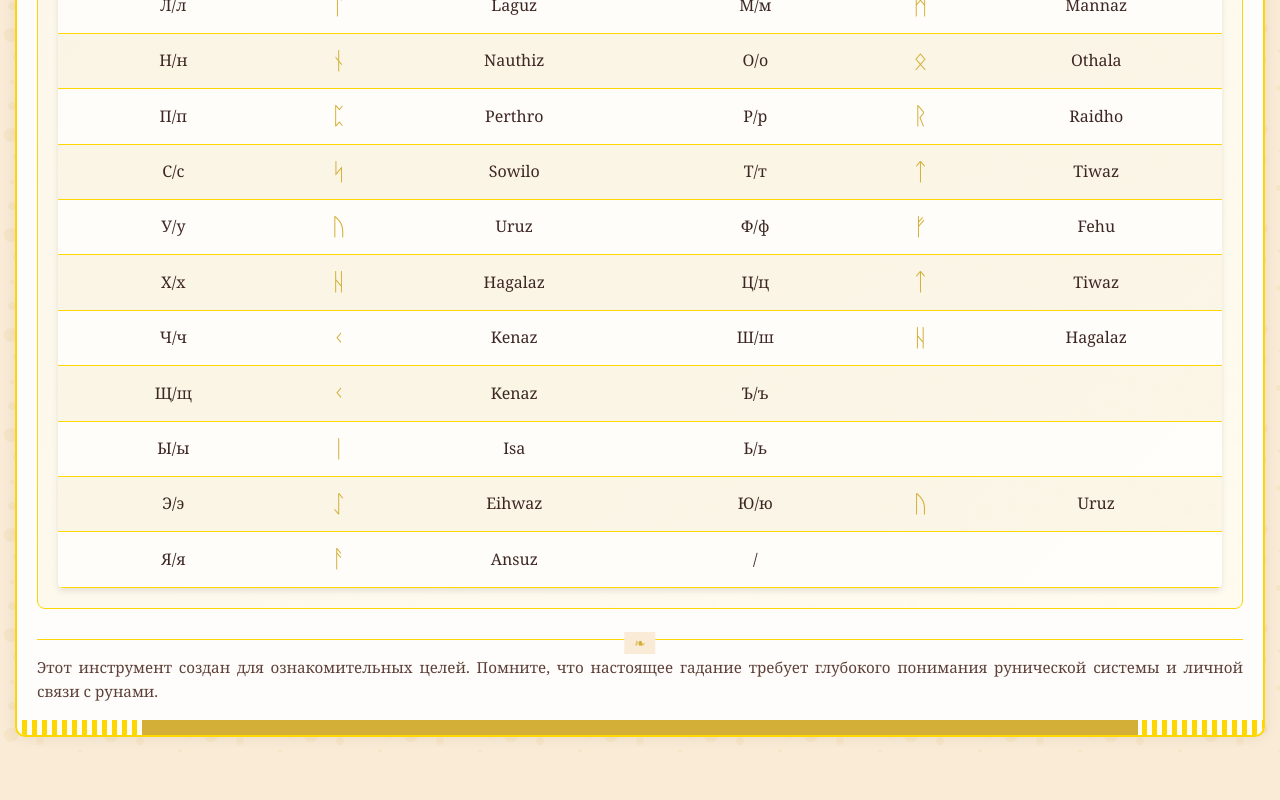
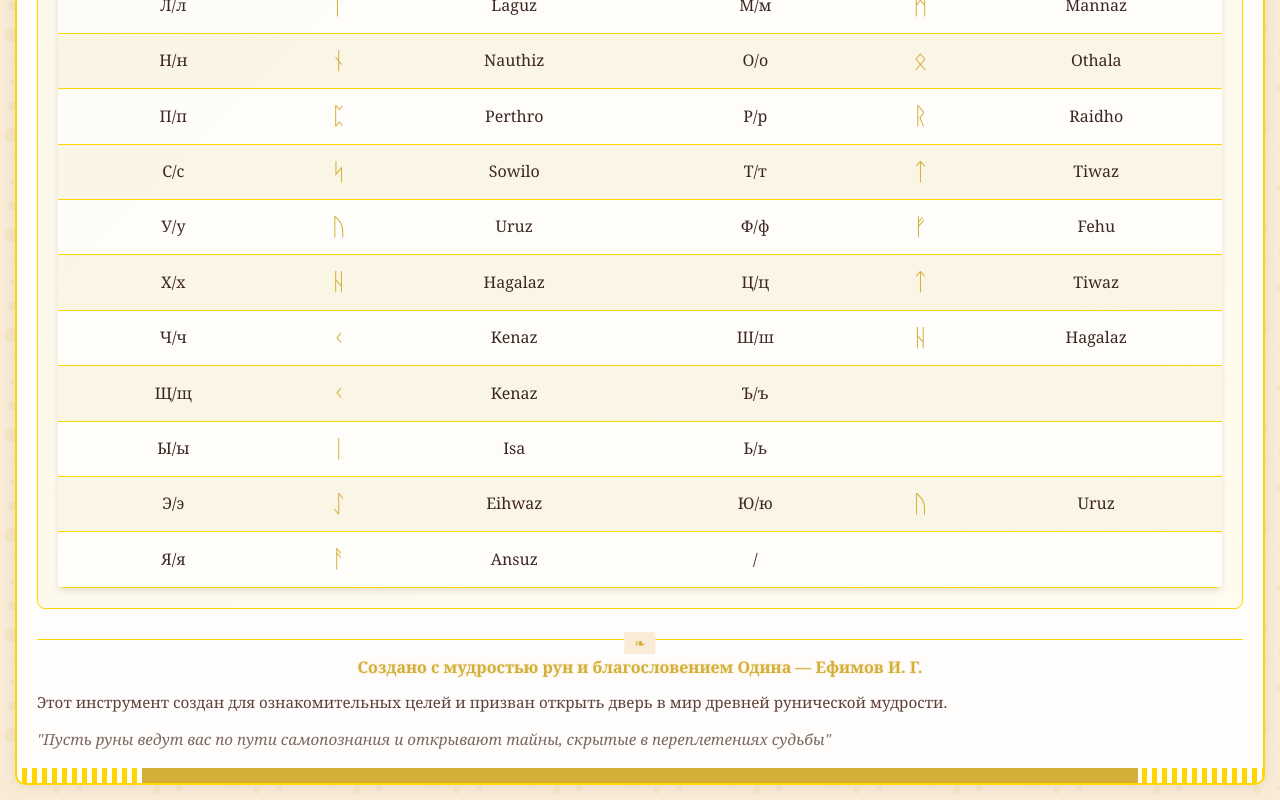
Before and after one commit to IgorEfimof/PROPHET, a plain HTML site: page index.html in a window 1280 px wide. Shown: the part 2176-2976 px from the top of the page. Before the commit the page ends 2928 px from the top, so only its background shows below. Drawn offline with Linux system fonts and the light colour scheme.

Commit message:
Update index.html

```diff
--- a/index.html
+++ b/index.html
@@ -753,6 +753,20 @@
             padding: 0 10px;
         }
 
+        .creator-signature {
+            color: var(--primary-color);
+            font-weight: bold;
+            margin-bottom: 10px;
+            font-size: 1rem;
+            text-shadow: 0 0 3px rgba(212, 175, 55, 0.3);
+        }
+
+        .footer-quote {
+            font-style: italic;
+            margin-top: 10px;
+            opacity: 0.8;
+        }
+
         /* Стили для темных тем */
         body.dark-theme {
             --background: #1a1a1a;
@@ -1083,7 +1097,9 @@
         </section>
 
         <footer>
-            <p>Этот инструмент создан для ознакомительных целей. Помните, что настоящее гадание требует глубокого понимания рунической системы и личной связи с рунами.</p>
+            <div class="creator-signature">Создано с мудростью рун и благословением Одина — Ефимов И. Г.</div>
+            <p>Этот инструмент создан для ознакомительных целей и призван открыть дверь в мир древней рунической мудрости.</p>
+            <p class="footer-quote">"Пусть руны ведут вас по пути самопознания и открывают тайны, скрытые в переплетениях судьбы"</p>
         </footer>
     </div>
 
```
